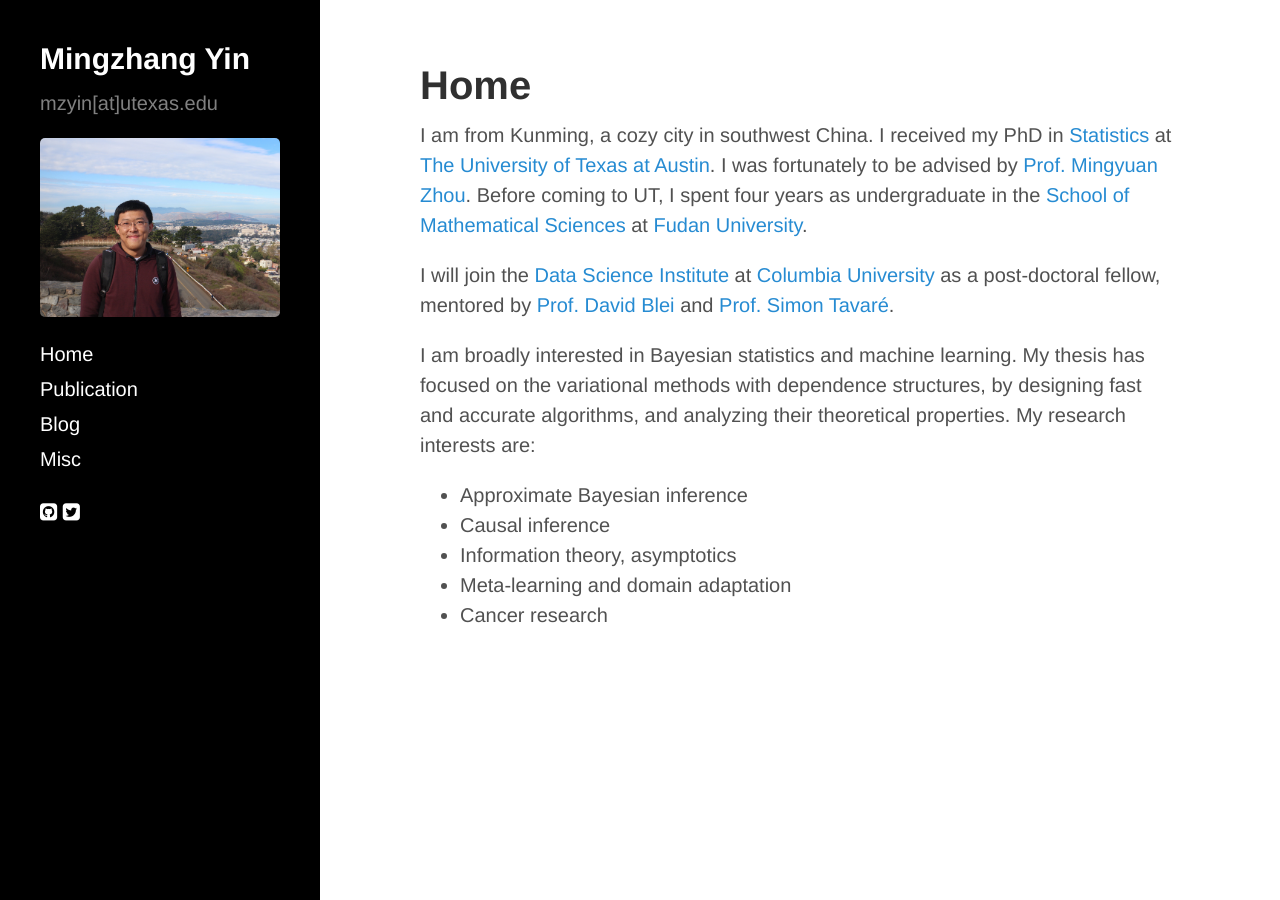
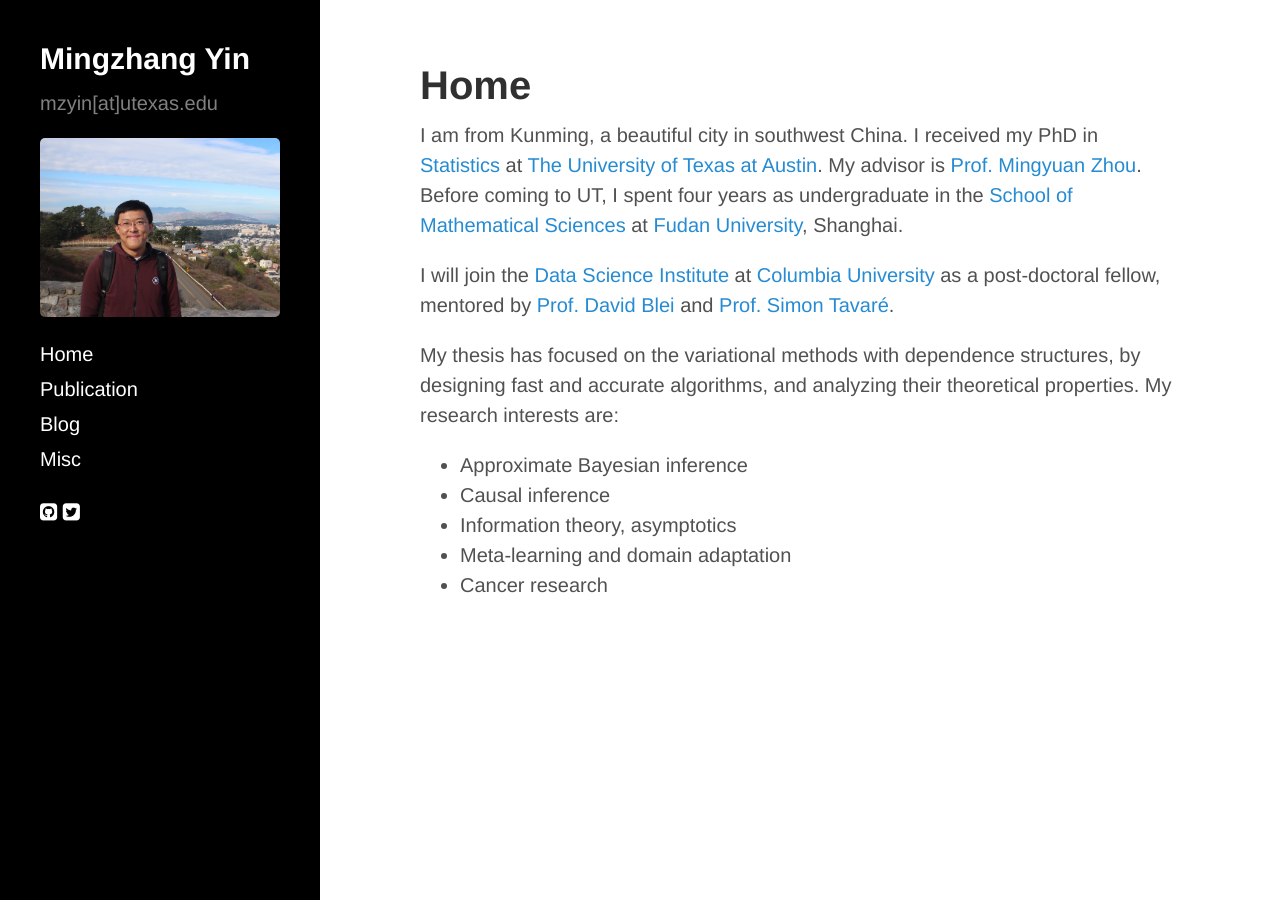
Before and after one commit to mingzhang-yin/mingzhang-yin.github.io, a Jekyll site: the page built from index.md, in a window 1280 px wide. Built offline with Jekyll 4.4.1, drawn with Linux system fonts in a browser that asks for light colours; nearby versions of some CDN libraries.

Commit message:
Update index.md

```diff
--- a/index.md
+++ b/index.md
@@ -10,12 +10,12 @@ title: Home
 <div>
 <div class="row">
   <p>
- I am from Kunming, a cozy city in southwest China. I received my PhD in <a href="https://stat.utexas.edu">Statistics </a> at <a href="https://www.utexas.edu">The University of Texas at Austin</a>. I was fortunately to be advised by
-  <a href="https://mingyuanzhou.github.io">Prof. Mingyuan Zhou</a>.  Before coming to UT, I spent four years as undergraduate in the <a href="http://math.fudan.edu.cn/olden/Index.htm"> School of Mathematical Sciences</a> at <a href="http://www.fudan.edu.cn/en/"> Fudan University</a>. </p>
+ I am from Kunming, a beautiful city in southwest China. I received my PhD in <a href="https://stat.utexas.edu">Statistics </a> at <a href="https://www.utexas.edu">The University of Texas at Austin</a>. My advisor is
+  <a href="https://mingyuanzhou.github.io">Prof. Mingyuan Zhou</a>.  Before coming to UT, I spent four years as undergraduate in the <a href="http://math.fudan.edu.cn/olden/Index.htm"> School of Mathematical Sciences</a> at <a href="http://www.fudan.edu.cn/en/"> Fudan University</a>, Shanghai. </p>
 
   <p> I will join the <a href="https://datascience.columbia.edu">Data Science Institute </a> at <a href="https://www.columbia.edu">Columbia University </a> as a post-doctoral fellow, mentored by <a href="http://www.cs.columbia.edu/~blei/">Prof. David Blei </a> and <a href="http://www.damtp.cam.ac.uk/user/st321/Columbia.html">Prof. Simon Tavaré</a>.</p>
 
- <p> I am broadly interested in Bayesian statistics and machine learning.  My thesis has focused on the variational methods with dependence structures, by designing fast and accurate algorithms, and analyzing their theoretical properties. My research interests are: </p>
+ <p> My thesis has focused on the variational methods with dependence structures, by designing fast and accurate algorithms, and analyzing their theoretical properties. My research interests are: </p>
   <p>
   <ul>
    <li> Approximate Bayesian inference </li>
```
